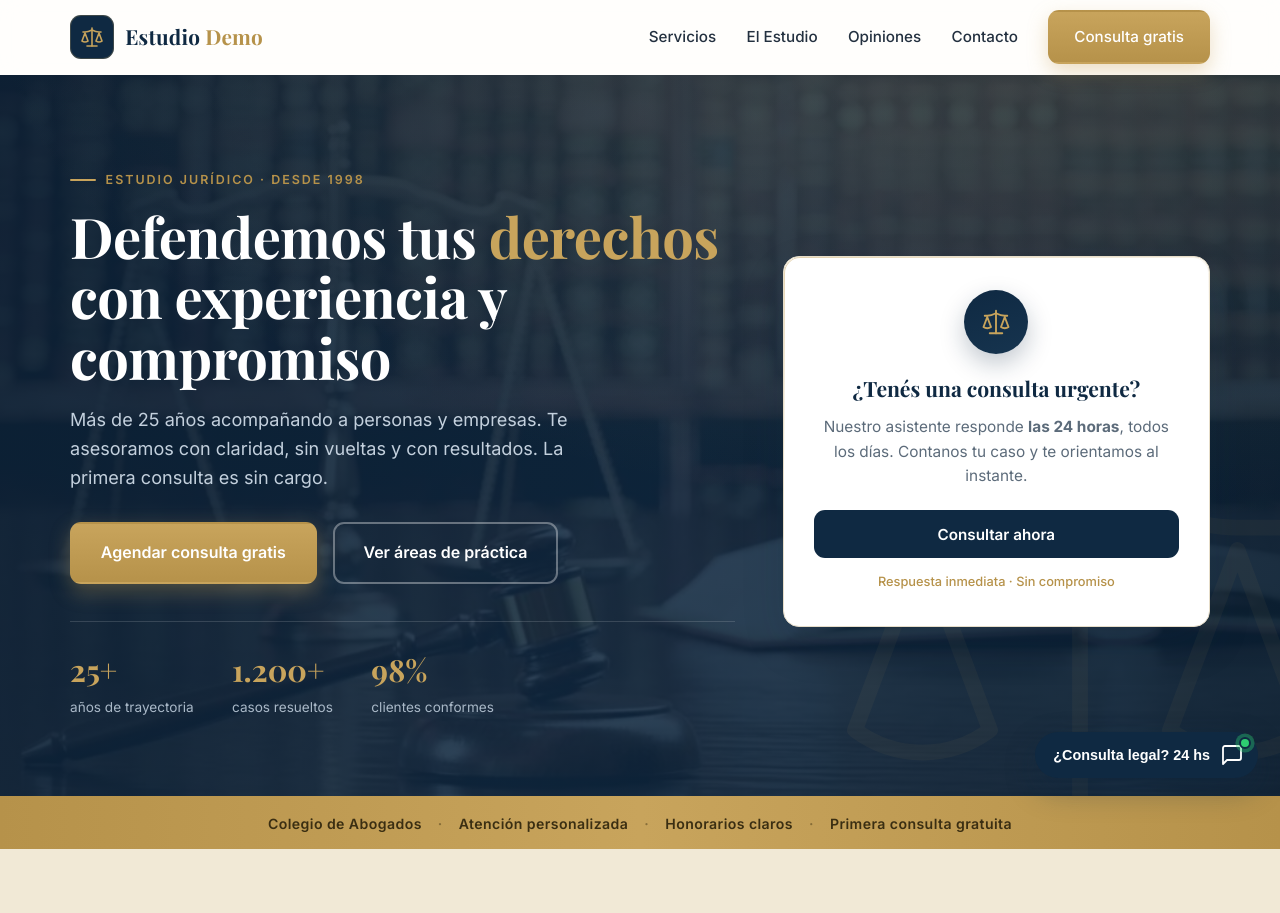
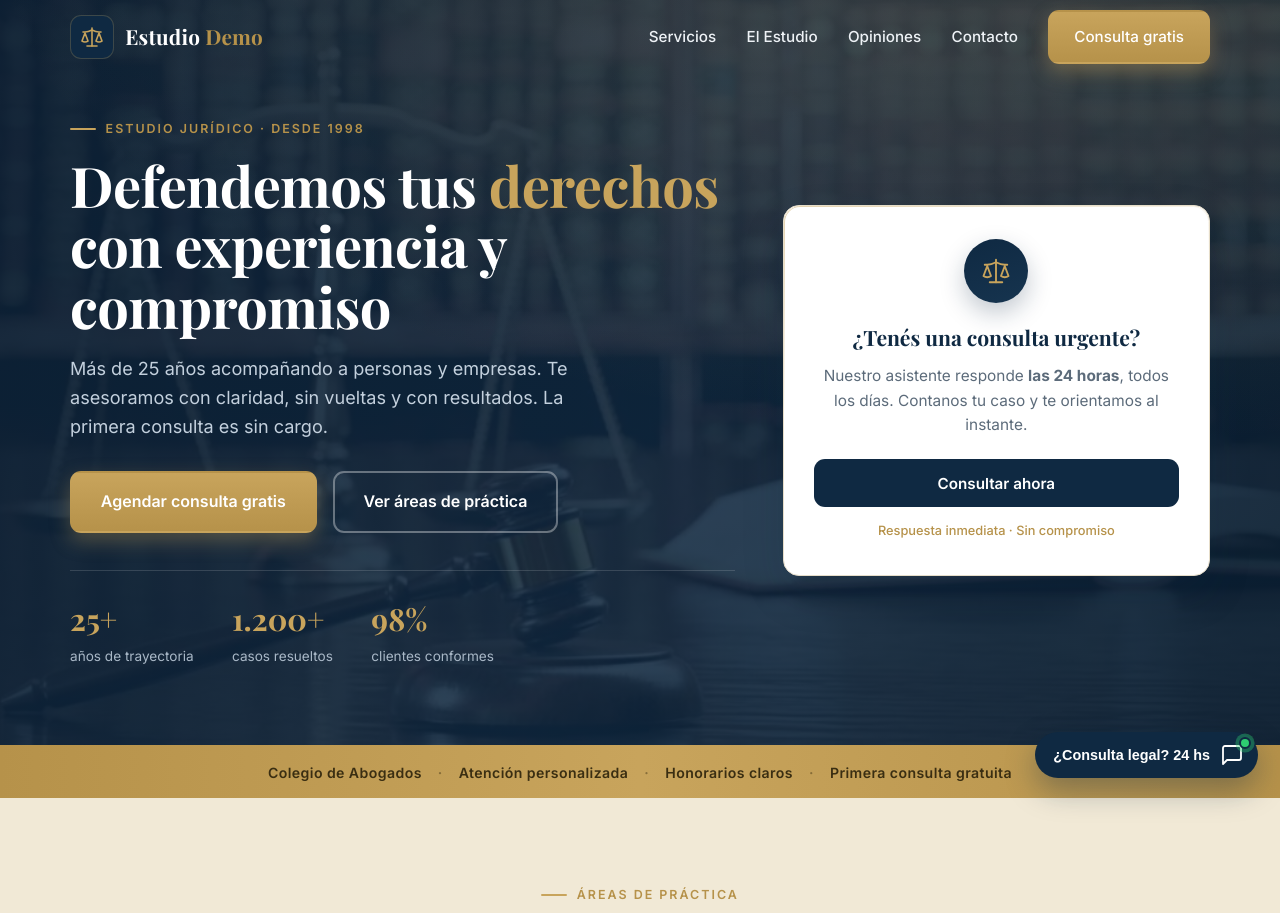
Before and after one commit to lucascolari/demo-abogados, a plain HTML site: page index.html in a window 1280 px wide. Shown: the top 913 px of the page. Drawn offline with nearby package versions, Linux system fonts and the light colour scheme.

Commit message:
Encabezado transparente sobre el hero y quita marca de agua
El header ahora es transparente (fijo) y deja ver la foto del hero, con texto
claro; se vuelve solido al hacer scroll. Se elimina la balanza de marca de agua.

Co-Authored-By: Claude Opus 4.8 <noreply@anthropic.com>

```diff
--- a/index.html
+++ b/index.html
@@ -36,9 +36,6 @@
 
   <!-- ===== HERO ===== -->
   <section class="hero">
-    <span class="hero-watermark" aria-hidden="true">
-      <svg viewBox="0 0 24 24" fill="none" stroke="currentColor" stroke-width="0.7" stroke-linecap="round" stroke-linejoin="round"><path d="m16 16 3-8 3 8c-.87.65-1.92 1-3 1s-2.13-.35-3-1Z"/><path d="m2 16 3-8 3 8c-.87.65-1.92 1-3 1s-2.13-.35-3-1Z"/><path d="M7 21h10"/><path d="M12 3v18"/><path d="M3 7h2c2 0 5-1 7-2 2 1 5 2 7 2h2"/></svg>
-    </span>
     <div class="container hero-inner">
       <div class="hero-copy reveal">
         <p class="eyebrow">Estudio jurídico · Desde 1998</p>
--- a/styles.css
+++ b/styles.css
@@ -97,13 +97,17 @@ svg { display: block; }
 
 /* ===== Header ===== */
 .site-header {
-  position: sticky; top: 0; z-index: 50;
-  background: rgba(255,255,255,0.85);
-  backdrop-filter: blur(12px);
+  position: fixed; top: 0; left: 0; right: 0; z-index: 50;
+  background: transparent;
   border-bottom: 1px solid transparent;
   transition: box-shadow 0.25s ease, border-color 0.25s ease, background 0.25s ease;
 }
-.site-header.scrolled { box-shadow: 0 6px 24px rgba(15,41,66,0.08); border-bottom-color: var(--line); background: rgba(255,255,255,0.95); }
+.site-header.scrolled { box-shadow: 0 6px 24px rgba(15,41,66,0.08); border-bottom-color: var(--line); background: rgba(255,255,255,0.95); backdrop-filter: blur(12px); }
+.site-header:not(.scrolled) .logo-text { color: #fff; }
+.site-header:not(.scrolled) .nav a:not(.nav-cta) { color: #eef2f6; }
+.site-header:not(.scrolled) .nav a:not(.nav-cta):hover { color: var(--gold); }
+.site-header:not(.scrolled) .nav-toggle span { background: #fff; }
+section[id] { scroll-margin-top: 88px; }
 .header-inner { display: flex; align-items: center; justify-content: space-between; height: 74px; }
 .logo { display: flex; align-items: center; gap: 0.7rem; }
 .logo-mark {
@@ -134,7 +138,7 @@ svg { display: block; }
     radial-gradient(1100px 520px at 85% -10%, rgba(200,164,92,0.20), transparent) center/cover no-repeat,
     linear-gradient(115deg, rgba(12,33,54,0.94) 0%, rgba(15,41,66,0.86) 52%, rgba(10,31,51,0.92) 100%) center/cover no-repeat,
     var(--navy-deep) url('img/hero.webp') center/cover no-repeat;
-  padding: 5.5rem 0 5rem;
+  padding: 7rem 0 5rem;
 }
 .hero::after { content: ""; position: absolute; left: 0; right: 0; bottom: 0; height: 4px; background: linear-gradient(90deg, var(--gold-2), var(--gold), var(--gold-2)); }
 .hero-watermark {
```
